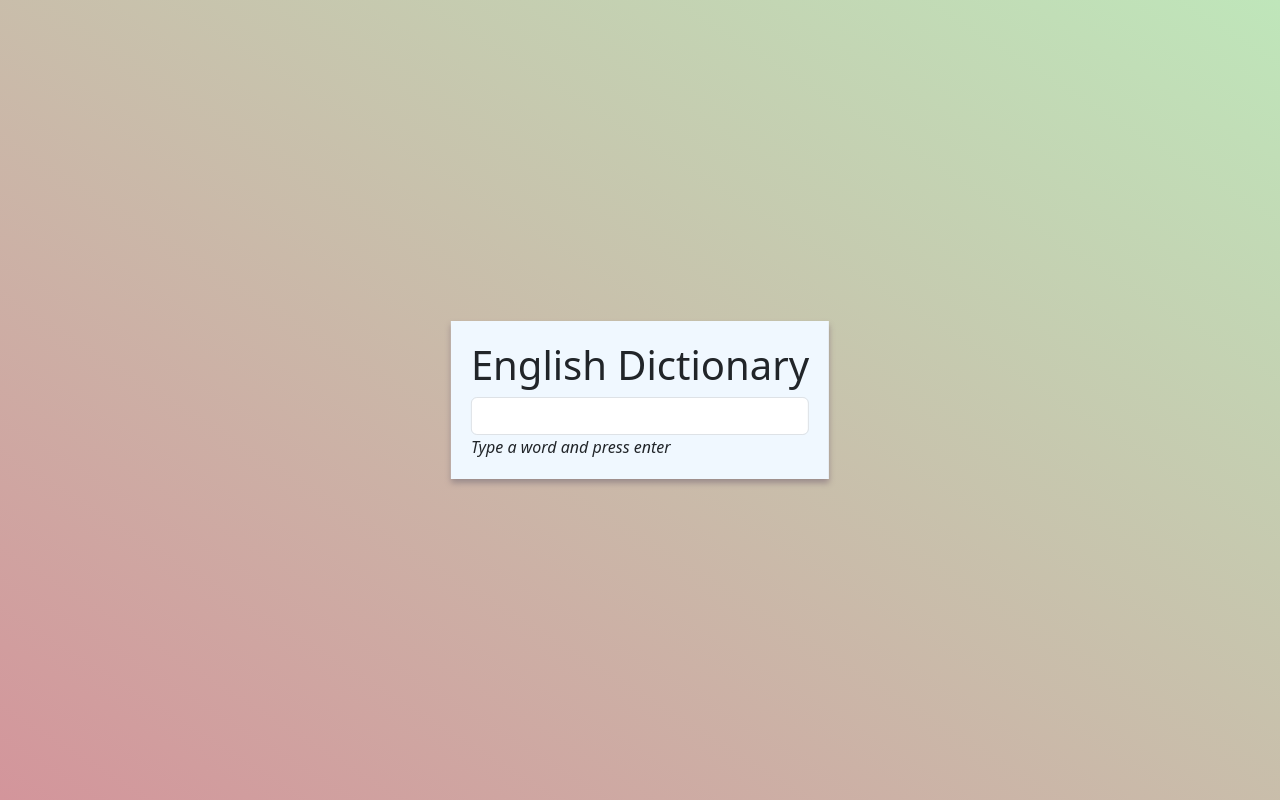
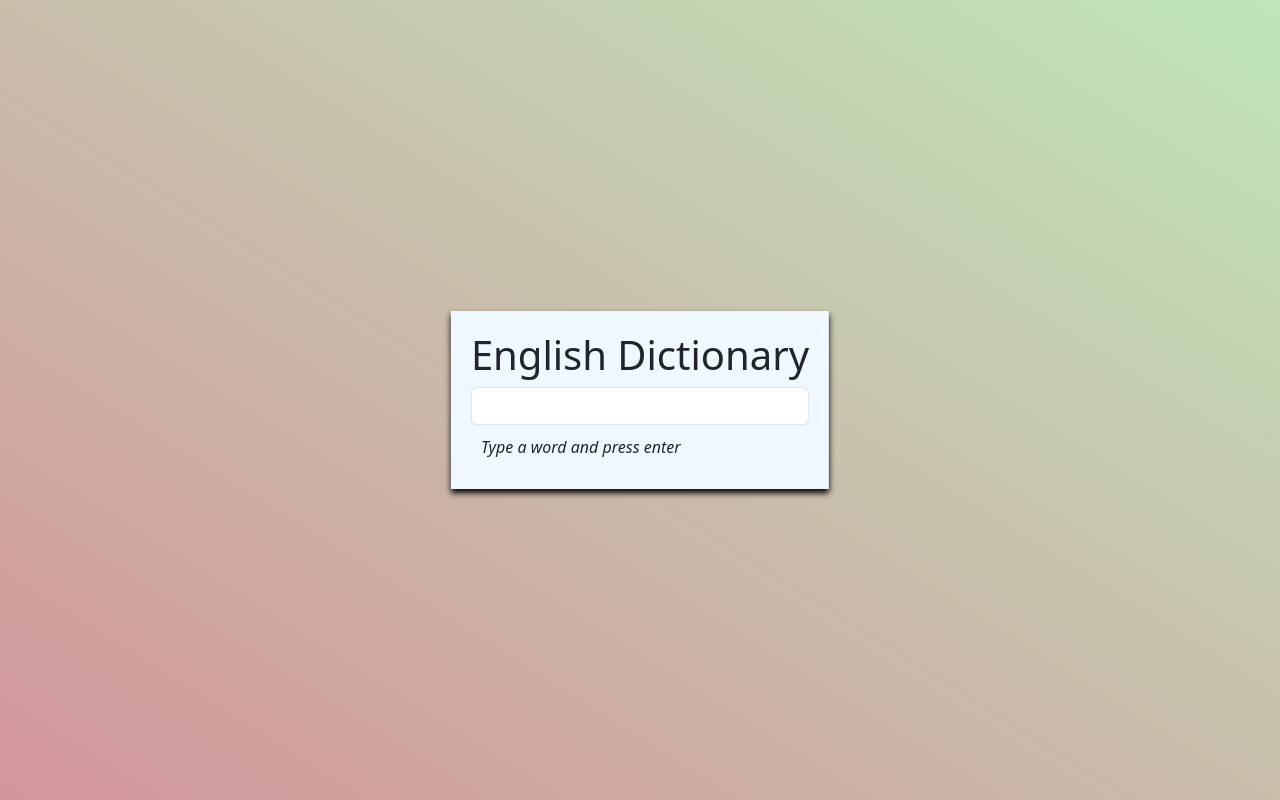
Before and after one commit to idrisabkar/EnglishDict, a plain HTML site: page index.html in a window 1280 px wide. Drawn offline with nearby package versions, Linux system fonts and the light colour scheme.

Commit message:
finall T

```diff
--- a/style.css
+++ b/style.css
@@ -4,22 +4,24 @@ html, body{
     background-size: cover;
 }
 
-.text-center{
+div.text-center{
     padding: 20px;
     background-color: aliceblue;
-    width:max-content;
+    width:auto;
     margin: 0 auto;
     position:absolute;
     top: 50%;
     left: 50%;
     transform: translate(-50%,-50%);
     height: max-content;
-    box-shadow: 0px 4px 6px rgb(155, 139, 139);
+    box-shadow: 0px 4px 6px rgb(0, 0, 0);
 }
 .response{
+    padding: 10px;
     text-align: left;
 }
 
 audio{
+    text-align: center;
     border-radius: 10px;
 }
```
